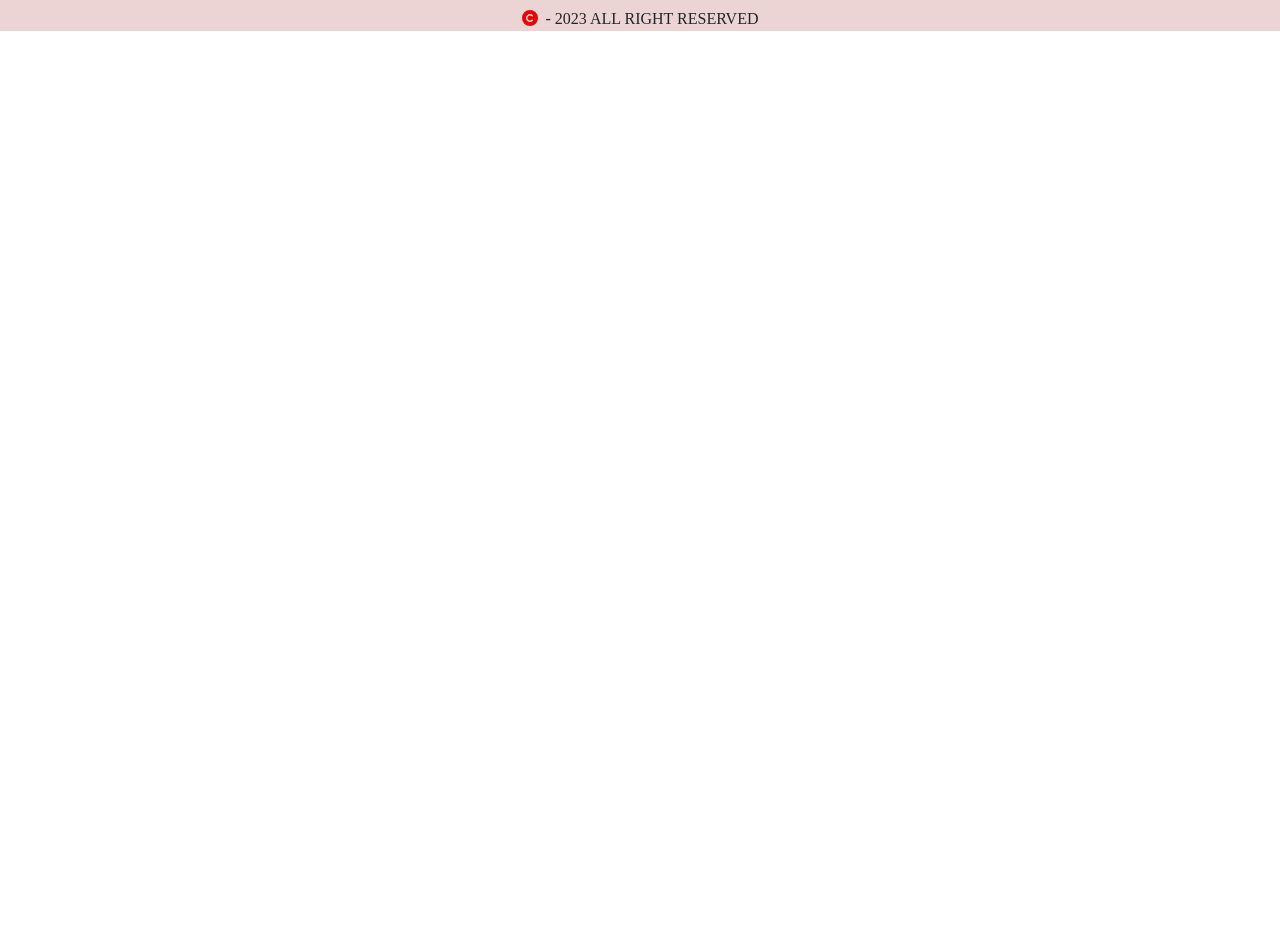
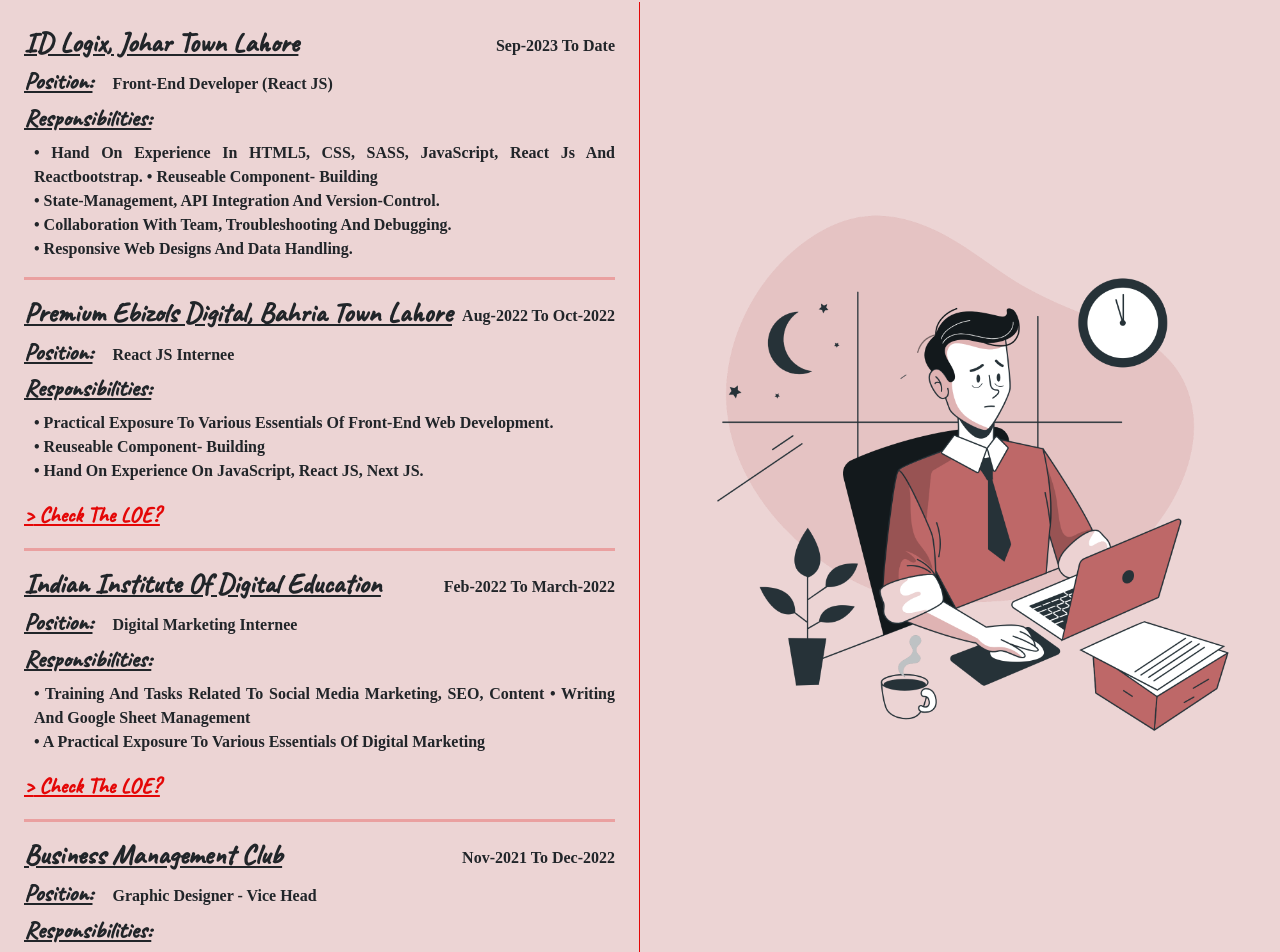
Before and after one commit to moazzam23/Portfolio, a React (Create React App) app: page /exprience in a window 1280 px wide. Shown: the part 200-1152 px from the top of the page. Before the commit the page ends 800 px from the top, so only its background shows below. Built offline with nearby package versions, Linux system fonts and the light colour scheme; a web font is replaced by a local one.

Commit message:
Experience section included

```diff
--- a/src/App.scss
+++ b/src/App.scss
@@ -592,7 +592,7 @@
     height: 100%;
     border: 2px solid #e40707; // Adjust border as needed
     clip-path: polygon(50% 0%, 100% 50%, 50% 100%, 0% 50%);
-    animation: fillAnimation 4s linear forwards; // 5 seconds animation duration
+    animation: fillAnimation 3s linear forwards; // 5 seconds animation duration
   }
 
   h1 {
@@ -609,3 +609,41 @@
     }
   }
 }
+
+.expmain{
+  border-right: 1px solid #e40707;
+}
+.expheading{
+  font-family: caveat;
+  text-decoration: underline;
+  font-weight: 800;
+}
+.explabel{
+  font-family: Playfair;
+  font-weight: 600;
+  // font-size: 1vw;
+  padding-top: 5px;
+  padding-left: 20px;
+}
+.exppara{
+  text-align: justify;
+  font-family: Playfair;
+  font-weight: 600;
+  padding-left: 10px;
+  text-transform: capitalize;
+  text-wrap: wrap;
+
+}
+.explink{
+  color: #e40707;
+  text-transform: capitalize;
+  font-family: caveat;
+  font-size: 1.7vw;
+  font-weight: 600;
+}
+.explink::before{
+  content: ">";
+  color: #e40707;
+size: 3rem;
+  gap: 10px;
+}
--- a/src/Components/Pages/Loading.js
+++ b/src/Components/Pages/Loading.js
@@ -9,7 +9,7 @@
     const timer = setTimeout(() => {
       setLoadingComplete(true);
       onLoadComplete(); // Notify the parent component that loading is complete
-    }, 5000);
+    }, 4000);
 
     return () => clearTimeout(timer);
   }, [onLoadComplete]);
--- a/src/Components/Pages/Slider.scss
+++ b/src/Components/Pages/Slider.scss
@@ -18,11 +18,9 @@
 .container2 {
   margin-top: 1rem;
 
-
-
   .contact-form {
     max-width: 55rem;
-      box-shadow:0px 10px 20px #ca3e3e;
+    box-shadow: 0px 10px 20px #ca3e3e;
     margin: auto;
     font-family: playfair;
     font-weight: 900;
@@ -33,16 +31,18 @@
       display: flex;
       padding: 20px;
       flex-direction: column;
-        border:none;
+      border: none;
       gap: 3rem;
-input{
+      input {
         border: 1px solid #e40707;
         border-radius: 5px;
+        padding: 7px 6px;
         text-transform: capitalize;
       }
-textarea{
+      textarea {
         border: 1px solid #e40707;
         border-radius: 5px;
+        padding: 7px 6px;
         text-transform: capitalize;
       }
       input[type="submit"] {
@@ -55,7 +55,7 @@
         transition: all 0.2s;
 
         &:hover {
-            background-color:#e40707;
+          background-color: #e40707;
           border: 1px solid silver;
           color: white;
           transform: scale(0.9);
--- a/src/Components/Sidebar.js
+++ b/src/Components/Sidebar.js
@@ -53,7 +53,7 @@
     marginTop: "40px",
 }} >
             <Offcanvas.Title className='sidetitle'  onClick={handleabout} > <ImProfile className="sidebarlogo"  /> About Me</Offcanvas.Title>
-            {/* <Offcanvas.Title className='sidetitle' onClick={handleexprience} ><BsPersonWorkspace className='sidebarlogo' />Experience</Offcanvas.Title> */}
+            <Offcanvas.Title className='sidetitle' onClick={handleexprience} ><BsPersonWorkspace className='sidebarlogo' />Experience</Offcanvas.Title>
             <Offcanvas.Title className='sidetitle' onClick={handleeducation} > <MdSchool className='sidebarlogo'/> Education</Offcanvas.Title>
             <Offcanvas.Title className='sidetitle' onClick={handlecertificate} > <PiCertificateFill style={{marginRight:"2px"}} className='sidebarlogo'/> Certificates</Offcanvas.Title>
             <Offcanvas.Title className='sidetitle' onClick={handleskills} ><GiSkills className='sidebarlogo' />Skills</Offcanvas.Title>
--- a/src/Components/header/Header.js
+++ b/src/Components/header/Header.js
@@ -30,7 +30,7 @@
           <Navbar.Brand className='col-10 myname text-center'onClick={handle1}  href="#home">
                       Moazzam
  </Navbar.Brand>
-          <Navbar.Brand className='col-2 text-center' onClick={handle}>Work</Navbar.Brand>
+          <Navbar.Brand className='col-1 text-center' onClick={handle}>Work</Navbar.Brand>
         </Container>
       </Navbar>
       <br />
--- a/src/Main Page/Exprience.js
+++ b/src/Main Page/Exprience.js
@@ -1,10 +1,104 @@
 import React from 'react'
 import Header from '../Components/header/Header'
 import Footer from '../Components/Footer'
+import { useNavigate } from 'react-router-dom';
+import { FontAwesomeIcon } from "@fortawesome/react-fontawesome";
+import img from "../Assets/Working late-bro.png"
+import {faCircleArrowLeft} from '@fortawesome/free-solid-svg-icons'
 
 const Exprience = () => {
-  return (<>
+  const navigate = useNavigate();
+    function handleback(){
+        navigate('/')
+    }
+  return (
+  <>
   <Header/>
+
+  <div className='col-12'  style={{marginTop:"-25px", backgroundColor:"#be686849" , borderTop:"2px solid #e40707"}} >
+    <FontAwesomeIcon onClick={handleback} icon={faCircleArrowLeft} shake className='mt-4' style={{color: "#e7230d",height:"3rem",width:"3rem",paddingLeft:"25px" }} />
+    <h1  style={{marginTop:"-60px",fontFamily:"caveat", fontSize:"6vw",fontWeight:"800", color:"#e40707", border:"none"}}className='col-12 text-center'>  Experience</h1>
+    <div className='col-12 d-flex flex-row'>
+
+    <div className='col-6 expmain'>
+      <div className='col-12 bg-danger-200 p-4' >
+        <div>
+          <div className='d-flex flex-row justify-content-between'>
+          <h3 className=' expheading'>ID Logix, Johar Town Lahore </h3>
+          <label className='pt-2 fw-bold ' >Sep-2023 To Date </label>
+        </div>
+        <div  className='d-flex flex-row '>
+          <h4 className='expheading'>Position:</h4>
+          <label className='explabel'>Front-End Developer (React JS) </label>
+        </div>
+<h4 className='expheading'>Responsibilities:</h4>
+<p className='exppara'> • Hand on experience in HTML5, CSS, SASS, JavaScript, React Js and Reactbootstrap.
+• Reuseable Component- building<br/>
+• State-Management, API Integration and Version-Control.<br/>
+• Collaboration with Team, Troubleshooting and Debugging.<br/>
+• Responsive Web Designs and Data Handling.  </p>
+{/* <a className='explink' href=''> Check The LOE?</a> */}
+          <hr style={{height:"3px",borderWidth:"0",color:"#E40707",backgroundColor:"#E40707"}}/>
+          </div>
+        <div>
+          <div className='d-flex flex-row justify-content-between'>
+          <h3 className=' expheading'>Premium Ebizols Digital, Bahria Town Lahore  </h3>
+          <label className='pt-2 fw-bold ' >Aug-2022 To Oct-2022 </label>
+        </div>
+        <div  className='d-flex flex-row '>
+          <h4 className='expheading'>Position:</h4>
+          <label className='explabel'>React JS Internee </label>
+        </div>
+<h4 className='expheading'>Responsibilities:</h4>
+<p className='exppara'> • Practical exposure to various essentials of Front-End Web
+Development.<br/>
+• Reuseable Component- building<br/>
+• Hand on experience on JavaScript, React JS, Next JS. </p>
+<a className='explink' href=''> Check The LOE?</a>
+          <hr style={{height:"3px",borderWidth:"0",color:"#E40707",backgroundColor:"#E40707"}}/>
+          </div>
+        <div>
+          <div className='d-flex flex-row justify-content-between'>
+          <h3 className=' expheading'>Indian Institute Of Digital Education </h3>
+          <label className='pt-2 fw-bold ' >Feb-2022 To March-2022 </label>
+        </div>
+        <div  className='d-flex flex-row '>
+          <h4 className='expheading'>Position:</h4>
+          <label className='explabel'>Digital Marketing Internee </label>
+        </div>
+<h4 className='expheading'>Responsibilities:</h4>
+<p className='exppara'> • Training and tasks related to Social Media Marketing, SEO, Content
+• Writing and Google Sheet Management <br/> • A practical exposure to
+ Various essentials of Digital Marketing </p>
+<a className='explink' href=''> Check The LOE?</a>
+          <hr style={{height:"3px",borderWidth:"0",color:"#E40707",backgroundColor:"#E40707"}}/>
+          </div>
+        <div>
+          <div className='d-flex flex-row justify-content-between'>
+          <h3 className=' expheading'>Business Management Club  </h3>
+          <label className='pt-2 fw-bold ' >Nov-2021 To Dec-2022 </label>
+        </div>
+        <div  className='d-flex flex-row '>
+          <h4 className='expheading'>Position:</h4>
+          <label className='explabel'>Graphic Designer - Vice Head </label>
+        </div>
+<h4 className='expheading'>Responsibilities:</h4>
+<p className='exppara'> • Heading the team of 8 Graphic Designing Members.<br/>
+• Social Media Post/Flyers. <br/>
+• Logo Integration and Pasting.<br/>
+• Poster Making.<br/>
+• Event / Task Management.  </p>
+<a className='explink' href=''> Check The LOE?</a>
+          <hr style={{height:"3px",borderWidth:"0",color:"#E40707",backgroundColor:"#E40707"}}/>
+          </div>
+       </div>
+    </div>
+    <div className='col-6 align-items-center'>
+      <img className='col-12' style={{paddingTop:"150px"}} src={img} alt="experipic"/>
+
+    </div>
+    </div>
+  </div>
   <Footer/>
   </>
   )
--- a/src/Main Page/Find2.js
+++ b/src/Main Page/Find2.js
@@ -44,7 +44,8 @@
     </div>
   </div>
   <Footer/>
-  </>)
+  </>
+  )
 }
 
 export default Find2
```
Also changed, not shown: src/Assets/Working late-bro.png (added). Lines whose indentation alone changed are shown as unchanged.
